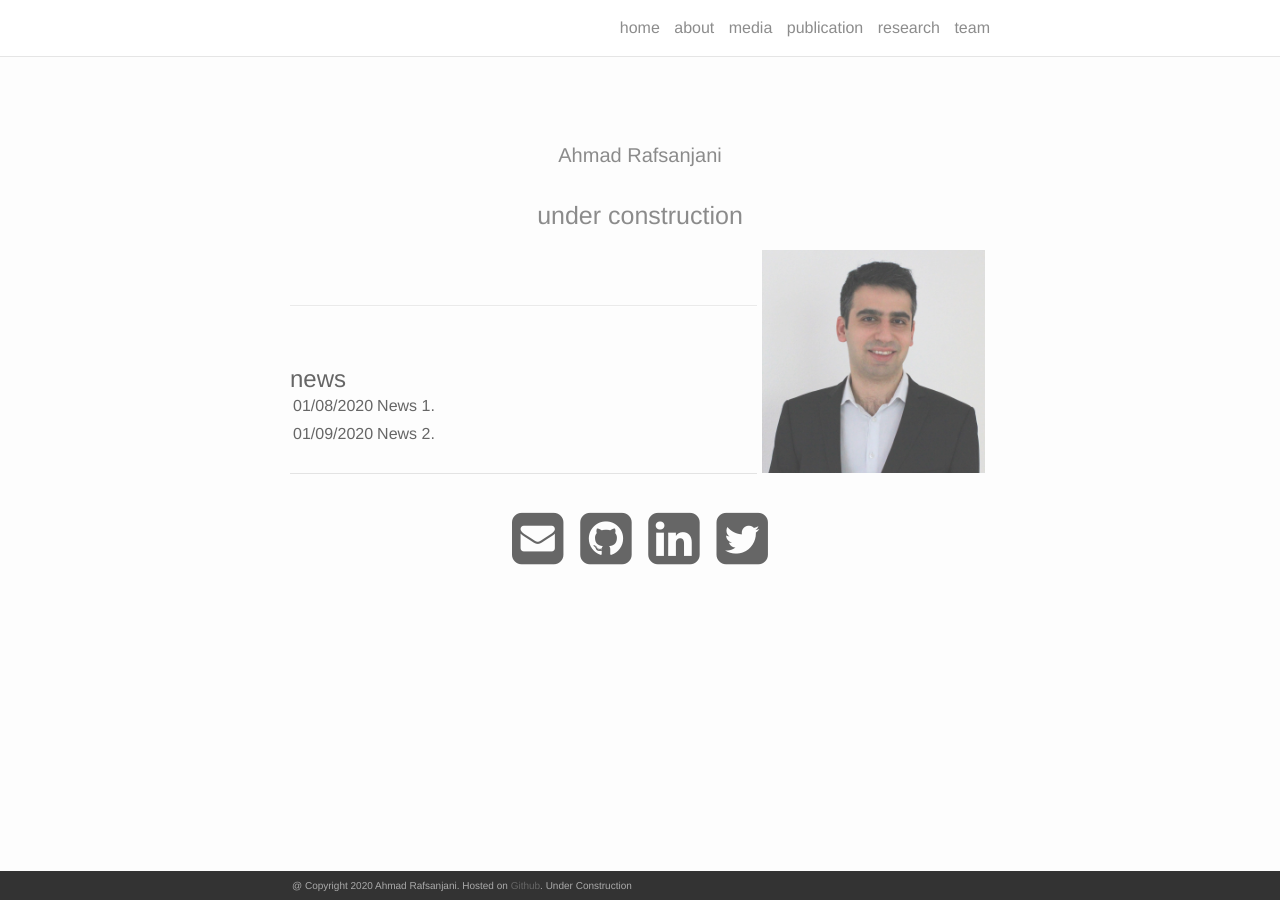
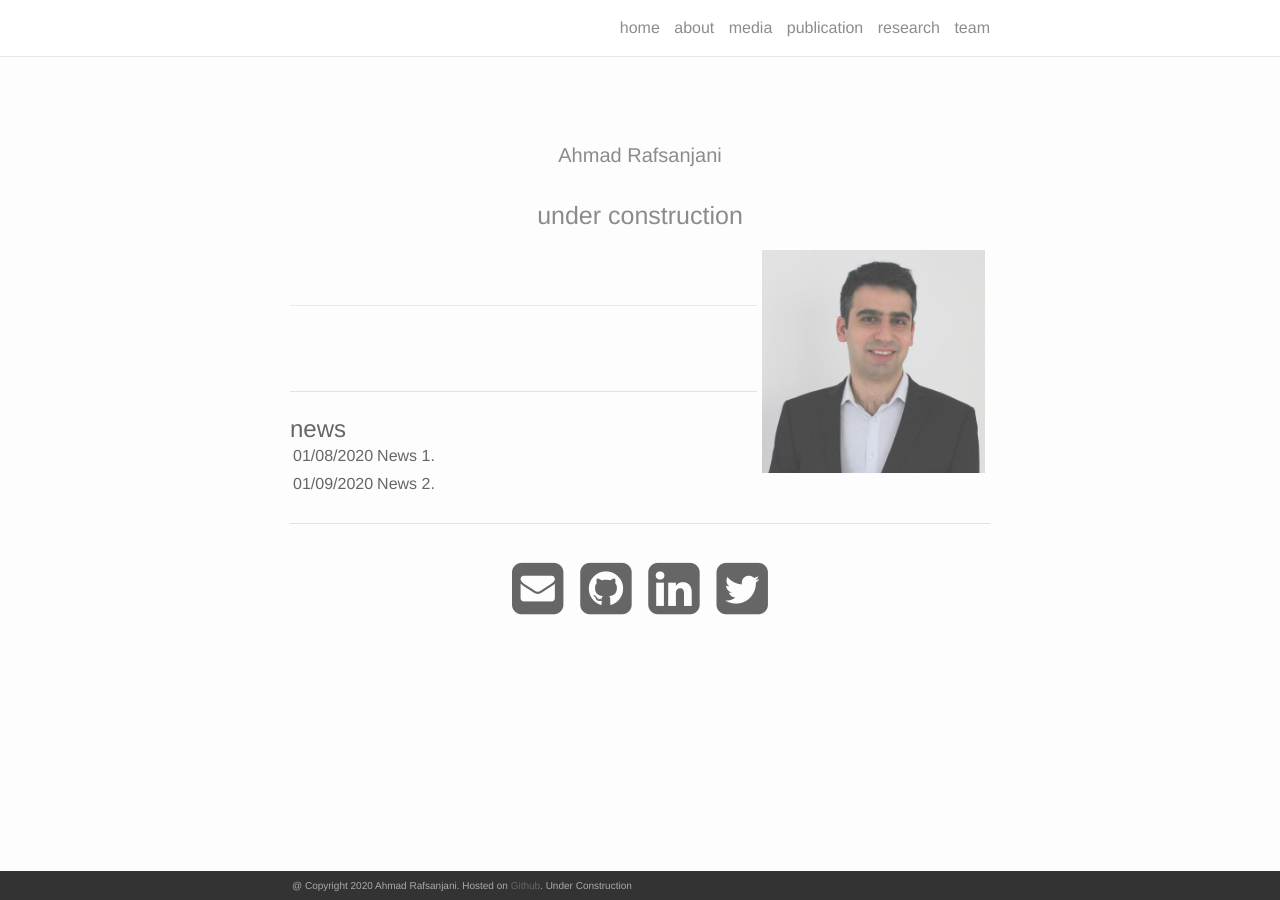
Before and after one commit to ahmadrafsanjani/ahmadrafsanjani.github.io, a Jekyll site: the page built from index.html, in a window 1280 px wide. Built offline with Jekyll 4.4.1, drawn with Linux system fonts in a browser that asks for light colours; nearby versions of some CDN libraries; the list of posts is cut into pages by our own code.

Commit message:
Update index.html

```diff
--- a/index.html
+++ b/index.html
@@ -2,8 +2,6 @@
 layout: default
 ---
 
-  <article class="post-content Ahmad <strong>Rafsanjani</strong> clearfix">
-</article>
 
 <div class="header-bar">
   <h> Ahmad Rafsanjani </h>
@@ -13,6 +11,10 @@ layout: default
   <hr>
   <br/>
 </div>
+
+<br/>
+<hr/>
+<br/>
 
 <div class="news">
 <h2>news</h2>
```
